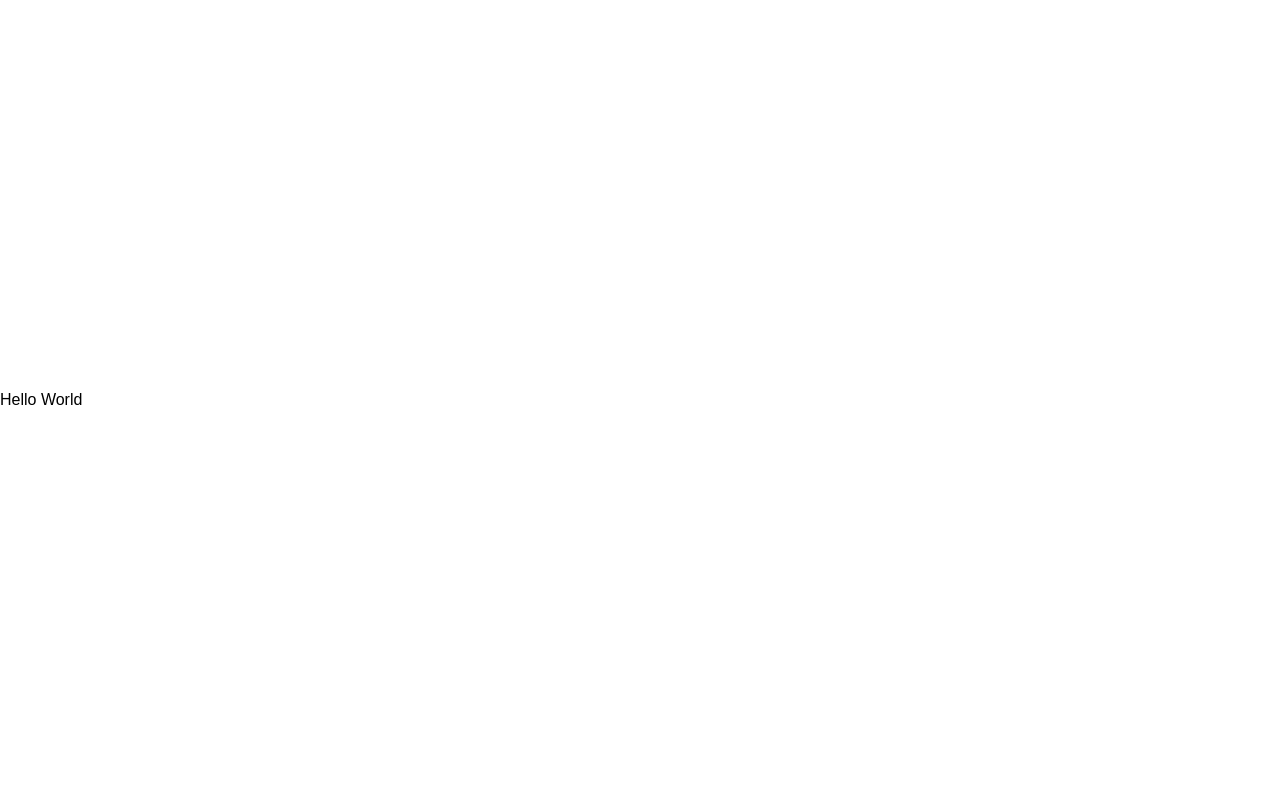
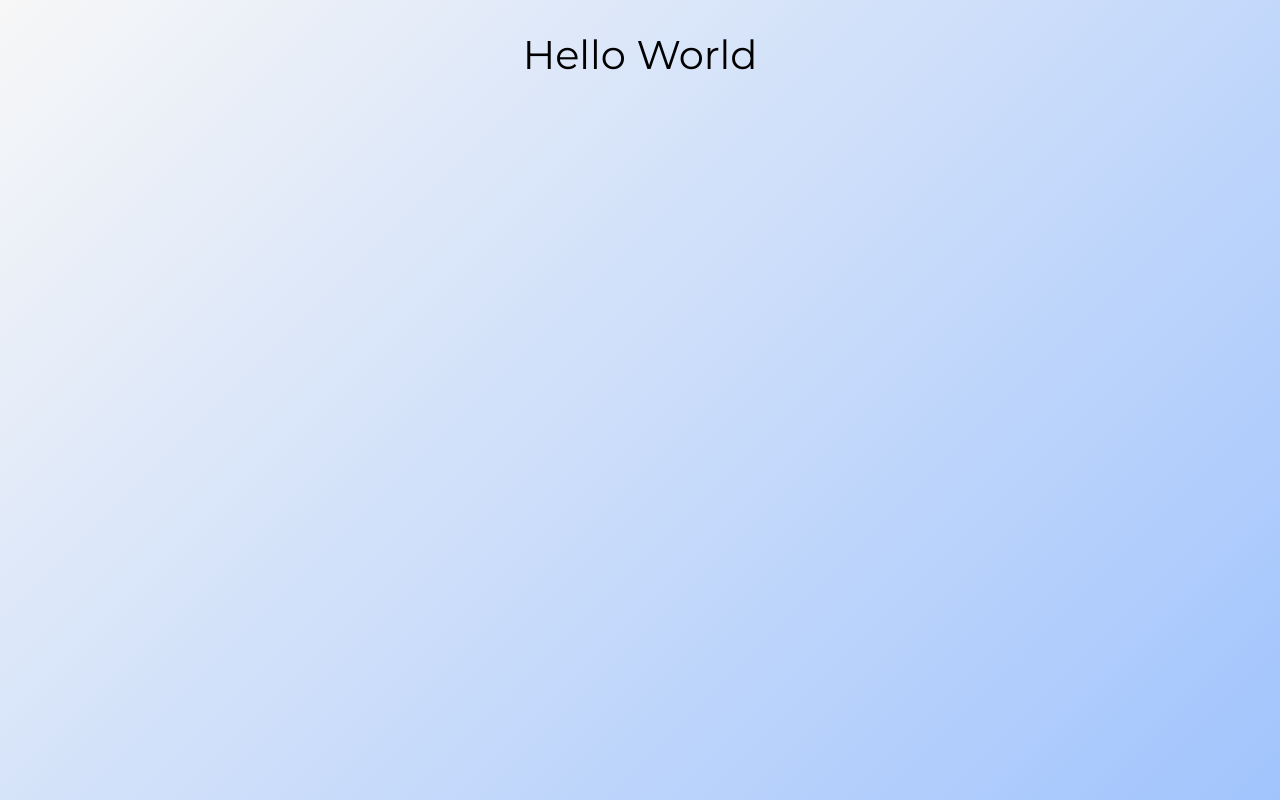
Before and after one commit to Gupramallo/react-logitravel-test, a React (Vite) app: page / in a window 1280 px wide. Built offline with nearby package versions, Linux system fonts and the light colour scheme.

Commit message:
add theme and layout

```diff
--- a/src/App.tsx
+++ b/src/App.tsx
@@ -1,14 +1,16 @@
-import { useState } from 'react'
+import '@fontsource/montserrat'
 import './App.css'
+import { ThemeProvider, Typography } from '@mui/material'
+import theme from './styles/theme'
+import Layout from './components/layout'
 
 function App() {
-
   return (
-    <>
-      <div>
-        Hello World
-      </div>
-    </>
+    <ThemeProvider theme={theme}>
+      <Layout>
+        <Typography variant="h3">Hello World</Typography>
+      </Layout>
+    </ThemeProvider>
   )
 }
 
--- /dev/null
+++ b/src/components/layout/index.ts
@@ -0,0 +1,3 @@
+import Layout from './layout'
+
+export default Layout
--- /dev/null
+++ b/src/components/layout/layout.tsx
@@ -0,0 +1,9 @@
+import React from 'react'
+import type { PropsWithChildren } from 'react'
+import { Wrapper } from './styles'
+
+const Layout: React.FC<PropsWithChildren> = ({ children }) => (
+  <Wrapper className="layout">{children}</Wrapper>
+)
+
+export default Layout
--- /dev/null
+++ b/src/components/layout/styles.ts
@@ -0,0 +1,24 @@
+import { css, styled } from '@mui/material'
+
+export const Wrapper = styled('div')`
+  display: flex;
+  position: relative;
+  justify-content: center;
+  margin: 0;
+  font-family: 'Montserrat', sans-serif;
+  ${({ theme }) => css`
+    background: transparent
+      linear-gradient(
+        135deg,
+        ${theme.palette.background.main} 0%,
+        ${theme.palette.background.secondary} 100%
+      )
+      0% 0% no-repeat padding-box;
+  `}
+  min-height: 100vh;
+  min-width: 100vw;
+  box-sizing: border-box;
+  margin: 0 auto;
+  padding: 2rem;
+  text-align: center;
+`
--- /dev/null
+++ b/src/styles/index.ts
@@ -0,0 +1,3 @@
+import theme from './theme'
+
+export default theme
--- /dev/null
+++ b/src/styles/palette.ts
@@ -0,0 +1,25 @@
+const palette = {
+  primary: {
+    main: '#324bff',
+  },
+  secondary: {
+    main: '#a1c4fd',
+    contrastText: '#333333',
+  },
+  background: {
+    paper: '#fff',
+    main: '#f7f7f7',
+    secondary: '#a1c4fd',
+  },
+  text: {
+    primary: '#333333',
+    secondary: '#666666',
+  },
+  divider: '#cccccc',
+  common: {
+    white: '#fff',
+    black: '#333333',
+  },
+}
+
+export default palette
--- /dev/null
+++ b/src/styles/theme.ts
@@ -0,0 +1,7 @@
+import { createTheme } from '@mui/material/styles'
+import typography from './typography'
+import palette from './palette'
+
+const theme = createTheme({ palette, typography })
+
+export default theme
--- /dev/null
+++ b/src/styles/typography.ts
@@ -0,0 +1,19 @@
+const typography = {
+  fontFamily: "'Montserrat', sans-serif",
+  h3: {
+    fontFamily: "'Montserrat', sans-serif",
+    fontSize: '2.5rem', // 40px
+    fontWeight: 500,
+    letterSpacing: '0px',
+    margin: 0,
+  },
+  body1: {
+    fontFamily: "'Montserrat', sans-serif",
+    fontSize: '1.125rem', // 18px
+    fontWeight: 400,
+    letterSpacing: '0px',
+    margin: 0,
+  },
+}
+
+export default typography
```
Also changed, not shown: src/styles/module.ts (added, +8 -0 lines).
